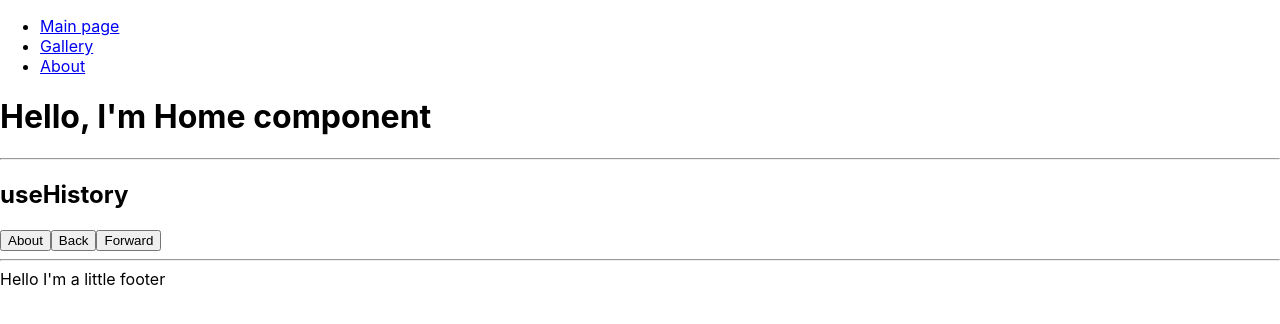
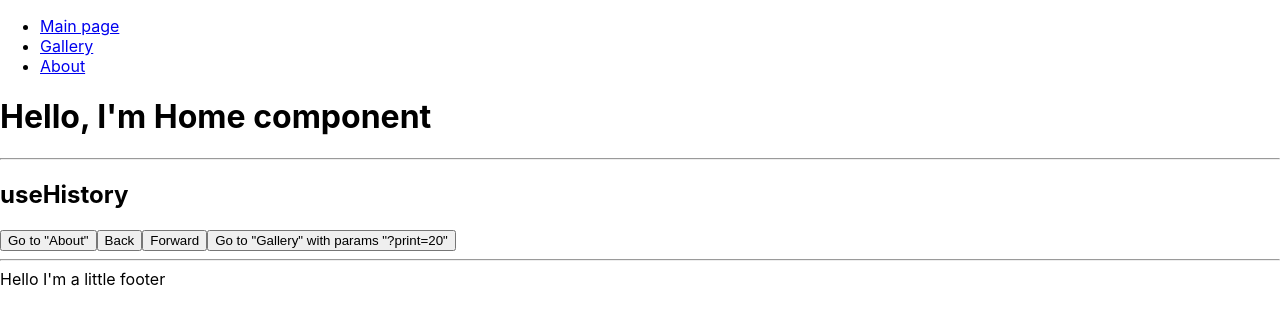
Before and after one commit to mauriciogc/react-router-examples, a React (Create React App) app: page / in a window 1280 px wide. Shown: the top 324 px of the page. Built offline with nearby package versions, Linux system fonts and the light colour scheme.

Commit message:
basic example: useLocation

```diff
--- a/src/Components/Gallery.jsx
+++ b/src/Components/Gallery.jsx
@@ -1,16 +1,28 @@
-import React from "react";
+import React, { useEffect, useState } from "react";
+import { useLocation } from "react-router-dom";
 
-const Gallery = () => (
-	<div>
-		<h1>Hello, I'm Gallery component</h1>
+const Gallery = () => {
+	const [gallery, setGallery] = useState([]);
+	const location = useLocation();
+	useEffect(() => {
+		console.log(location.pathname);
+		const searchParams = new URLSearchParams(location.search);
+		const print = Number(searchParams.getAll("print")[0] || 5);
+		setGallery(
+			new Array(print).fill("https://placem.at/things?w=100&h=100&random=")
+		);
+	}, [location, setGallery]);
+
+	return (
 		<div>
-			<img src="https://placem.at/things?w=100&h=100&random=0" alt="image0" />
-			<img src="https://placem.at/things?w=100&h=100&random=1" alt="image1" />
-			<img src="https://placem.at/things?w=100&h=100&random=2" alt="image2" />
-			<img src="https://placem.at/things?w=100&h=100&random=3" alt="image3" />
-			<img src="https://placem.at/things?w=100&h=100&random=4" alt="image4" />
+			<h1>Hello, I'm Gallery component</h1>
+			<div>
+				{gallery.map((v, i) => (
+					<img src={v + i} alt={v + i} key={i} />
+				))}
+			</div>
 		</div>
-	</div>
-);
+	);
+};
 
 export default Gallery;
--- a/src/Components/Home.jsx
+++ b/src/Components/Home.jsx
@@ -4,6 +4,7 @@ const Home = () => {
 	const history = useHistory();
 
 	const handleAbout = () => history.push("/about"); //add programmatic routing
+	const handleGallery = () => history.push("/gallery?print=20"); //add programmatic routing
 	const handleBack = () => history.goBack(); //Back programmatic routing
 	const handleForward = () => history.goForward(); //Forward programmatic routing
 
@@ -12,9 +13,12 @@ const Home = () => {
 			<h1>Hello, I'm Home component </h1>
 			<hr />
 			<h2>useHistory</h2>
-			<button onClick={handleAbout}>About</button>
+			<button onClick={handleAbout}>Go to "About"</button>
 			<button onClick={handleBack}>Back</button>
 			<button onClick={handleForward}>Forward</button>
+			<button onClick={handleGallery}>
+				Go to "Gallery" with params "?print=20"
+			</button>
 			<hr />
 		</div>
 	);
```
Also changed, not shown: src/App.js (line endings or trailing spaces).
